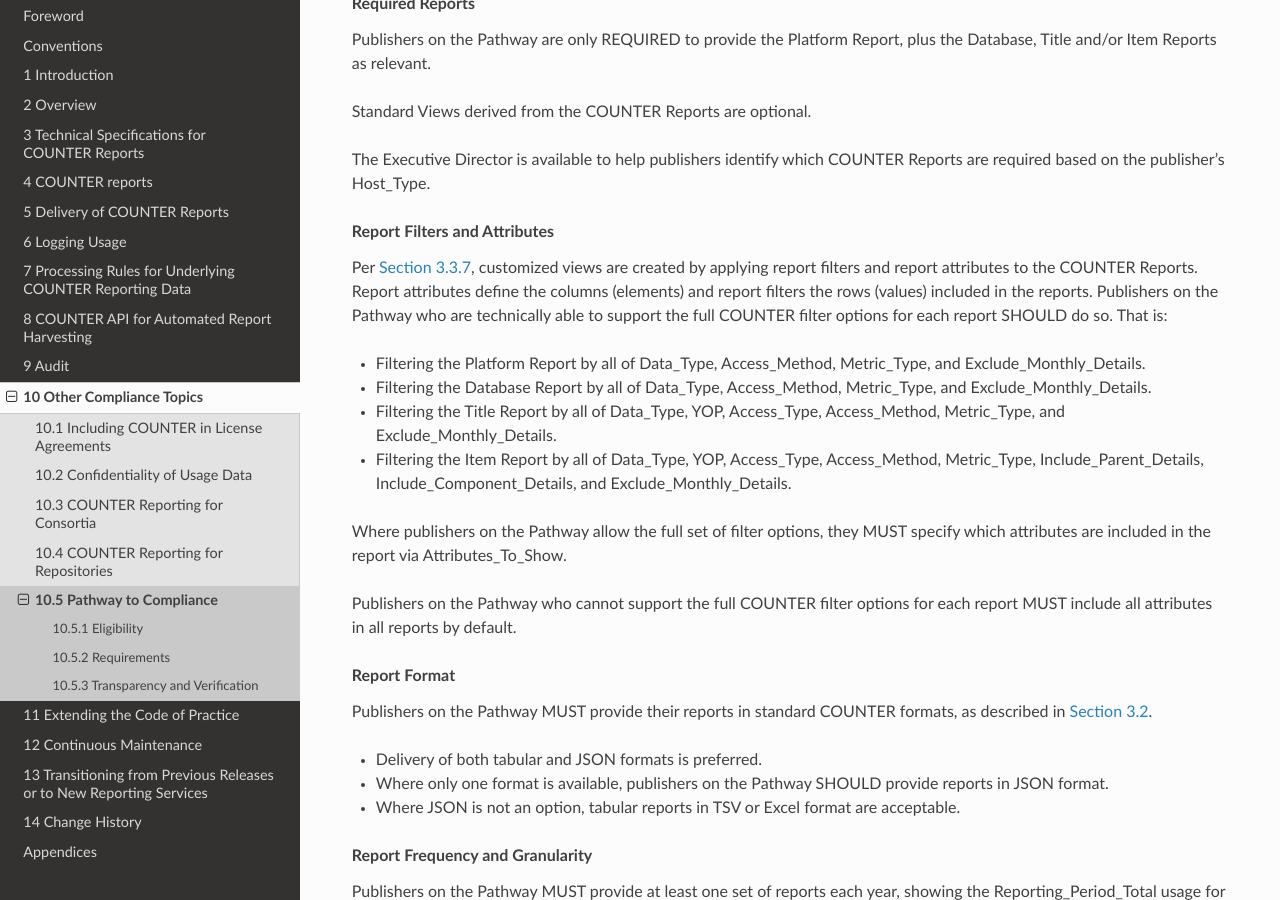
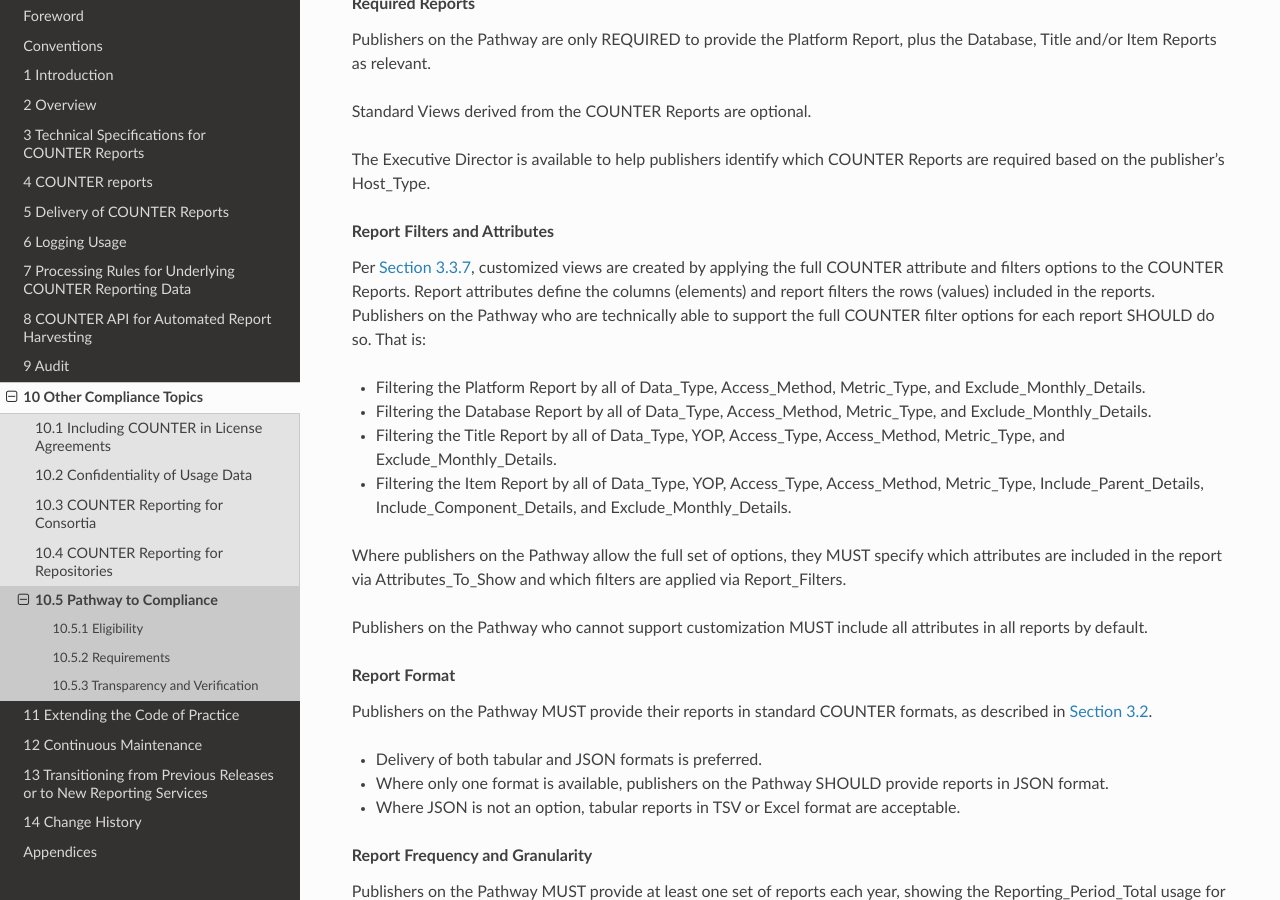
Before and after one commit to Project-Counter/cop5, a Sphinx documentation site: the page built from source/10-compliance/05-pathway-to-compliance.rst, in a window 1280 px wide and 900 px high, scrolled down 836 px. Built offline with Sphinx 7.4.7 and the Read the Docs theme 3.1.0, drawn with Linux system fonts in a browser that asks for light colours; some of the changed text lies outside the part shown.

Commit message:
Update 05-pathway-to-compliance.rst
responding to Bernd's comments

```diff
--- a/source/10-compliance/05-pathway-to-compliance.rst
+++ b/source/10-compliance/05-pathway-to-compliance.rst
@@ -46,16 +46,16 @@ The Executive Director is available to help publishers identify which COUNTER Re
 
 .. rubric:: Report Filters and Attributes
 
-Per :numref:`filters-attributes`, customized views are created by applying report filters and report attributes to the COUNTER Reports. Report attributes define the columns (elements) and report filters the rows (values) included in the reports. Publishers on the Pathway who are technically able to support the full COUNTER filter options for each report SHOULD do so. That is:
+Per :numref:`filters-attributes`, customized views are created by applying the full COUNTER attribute and filters options to the COUNTER Reports. Report attributes define the columns (elements) and report filters the rows (values) included in the reports. Publishers on the Pathway who are technically able to support the full COUNTER filter options for each report SHOULD do so. That is:
 
 * Filtering the Platform Report by all of Data_Type, Access_Method, Metric_Type, and Exclude_Monthly_Details.
 * Filtering the Database Report by all of Data_Type, Access_Method, Metric_Type, and Exclude_Monthly_Details.
 * Filtering the Title Report by all of Data_Type, YOP, Access_Type, Access_Method, Metric_Type, and Exclude_Monthly_Details.
 * Filtering the Item Report by all of Data_Type, YOP, Access_Type, Access_Method, Metric_Type, Include_Parent_Details, Include_Component_Details, and Exclude_Monthly_Details.
 
-Where publishers on the Pathway allow the full set of filter options, they MUST specify which attributes are included in the report via Attributes_To_Show.
+Where publishers on the Pathway allow the full set of options, they MUST specify which attributes are included in the report via Attributes_To_Show and which filters are applied via Report_Filters.
 
-Publishers on the Pathway who cannot support the full COUNTER filter options for each report MUST include all attributes in all reports by default.
+Publishers on the Pathway who cannot support customization MUST include all attributes in all reports by default.
 
 .. rubric:: Report Format
 
```
Also changed, not shown: other parts of source/10-compliance/05-pathway-to-compliance.rst (+3 -3 lines).
